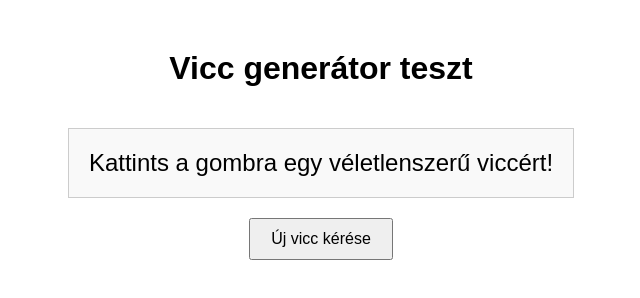
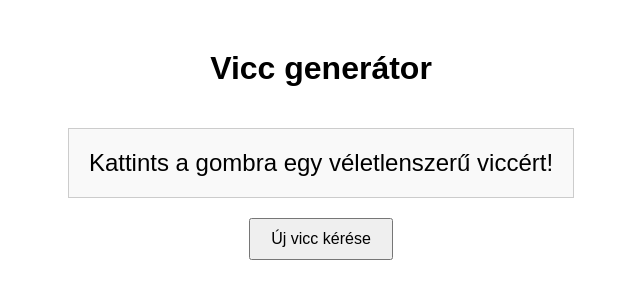
Before and after one commit to bokamatyas/AzureWebApp_learningRepo, a plain HTML site: page html/index.html in a window 1280 px wide. Shown: the whole page, without its empty margins (319-959 px from the left). Drawn offline with Linux system fonts and the light colour scheme.

Commit message:
Update index.html

```diff
--- a/html/index.html
+++ b/html/index.html
@@ -27,7 +27,7 @@
 </head>
 <body>
 
-    <h1>Vicc generátor teszt</h1>
+    <h1>Vicc generátor</h1>
     <div id="jokeContainer">Kattints a gombra egy véletlenszerű viccért!</div>
     <br>
     <button onclick="fetchJoke()">Új vicc kérése</button>
```
